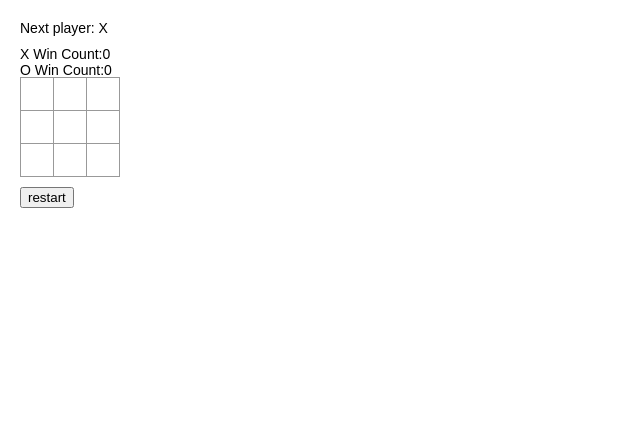
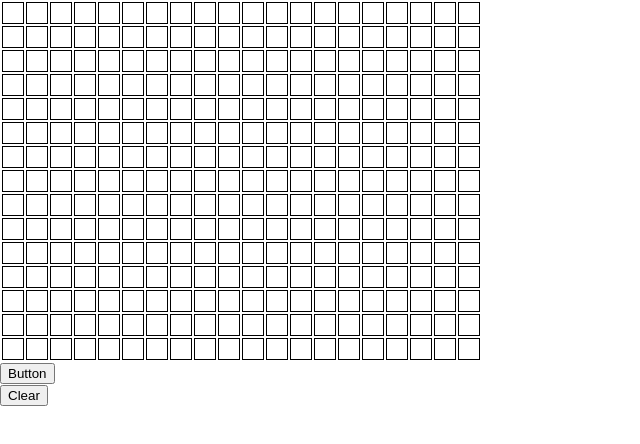
Before and after one commit to avevotsira/my-react-project, a React (Create React App) app: page / in a window 1280 px wide. Shown: the top 444 px of the page, without its empty margins (0-640 px from the left). Built offline with nearby package versions, Linux system fonts and the light colour scheme.

Commit message:
Working 1st Part finding

```diff
--- a/src/App.css
+++ b/src/App.css
@@ -52,3 +52,8 @@
   margin-left: 20px;
   min-width: 190px;
 }
+
+.foo th, .foo td , .foo button {
+  border: 1px solid #000;
+  padding: 10px;
+}
--- a/src/App.js
+++ b/src/App.js
@@ -1,117 +1,66 @@
-import React, { useState } from "react";
+import React, { useEffect, useState } from "react";
 import "./App.css";
 
-function Board() {
-  const [squares, setSquares] = React.useState(Array(9).fill(null));
-  const [XWinCount, SetXWinCount] = useState(0);
-  const [OWinCount, SetOWinCount] = useState(0);
-  const [winner, setWinner] = useState(null);
+function create2dArray(n, m) {
+  return new Array(n).fill().map((_) => new Array(m).fill(false));
+}
 
-  const nextValue = calculateNextValue(squares);
-  const status = calculateStatus(winner, squares, nextValue);
+function App() {
+  // 15 x 20
+  const [grid, setGrid] = useState(create2dArray(15, 20));
+  const [IsActivated, setIsActivate] = useState(false);
 
-  function selectSquare(square) {
-    if (winner || squares[square]) {
-      return;
+  const onClick = (r, c) => {
+    const list = [...grid];
+    if (IsActivated) {
+      list[r][c] = IsActivated;
+      setGrid(list);
     }
+  };
+  console.log("hello", grid);
 
-    const squaresCopy = [...squares];
-    squaresCopy[square] = nextValue;
-
-    const hasWinner = calculateWinner(squaresCopy);
-    if (hasWinner) {
-      setWinner(hasWinner);
-      if (hasWinner === "X") SetXWinCount(XWinCount + 1);
-      else SetOWinCount(OWinCount + 1);
+  const handlesClear = () => {
+    setGrid(create2dArray(15, 20));
+    if (IsActivated) {
+      setIsActivate((e) => !e);
     }
-
-    setSquares(squaresCopy);
-  }
-
-  function restart() {
-    setSquares(Array(9).fill(null));
-    setWinner(null);
-  }
-
-  function renderSquare(i) {
-    return (
-      <button className="square" onClick={() => selectSquare(i)}>
-        {squares[i]}
-      </button>
-    );
-  }
-
+  };
+  const handlesClick = () => {
+    setIsActivate((e) => !e);
+  };
+  const color = {
+    color: IsActivated ? "White" : "",
+    background: IsActivated ? "Black" : "",
+  };
   return (
     <div>
-      <div className="status">{status}</div>
-      <div>X Win Count:{XWinCount}</div>
-      <div>O Win Count:{OWinCount}</div>
-      <div className="board-row">
-        {renderSquare(0)}
-        {renderSquare(1)}
-        {renderSquare(2)}
+      <table className="foo">
+        <tbody>
+          {grid.map((row, r) => (
+            <tr key={r}>
+              {row.map((column, c) => (
+                <td
+                  key={c}
+                  onClick={() => onClick(r, c)}
+                  style={{ backgroundColor: column ? "black" : "white" }}
+                >
+                  {column}
+                </td>
+              ))}
+            </tr>
+          ))}
+        </tbody>
+      </table>
+      <div>
+        <button onClick={handlesClick} style={color}>
+          Button
+        </button>
       </div>
-      <div className="board-row">
-        {renderSquare(3)}
-        {renderSquare(4)}
-        {renderSquare(5)}
-      </div>
-      <div className="board-row">
-        {renderSquare(6)}
-        {renderSquare(7)}
-        {renderSquare(8)}
-      </div>
-      <button className="restart" onClick={restart}>
-        restart
-      </button>
-    </div>
-  );
-}
-
-function Game() {
-  return (
-    <div className="game">
-      <div className="game-board">
-        <Board />
+      <div>
+        <button onClick={handlesClear}>Clear</button>
       </div>
     </div>
   );
 }
 
-function calculateStatus(winner, squares, nextValue) {
-  return winner
-    ? `Winner: ${winner}`
-    : squares.every(Boolean)
-    ? `Scratch: Cat's game`
-    : `Next player: ${nextValue}`;
-}
-
-function calculateNextValue(squares) {
-  return squares.filter(Boolean).length % 2 === 0 ? "X" : "O";
-}
-
-function calculateWinner(squares) {
-  const lines = [
-    [0, 1, 2],
-    [3, 4, 5],
-    [6, 7, 8],
-    [0, 3, 6],
-    [1, 4, 7],
-    [2, 5, 8],
-    [0, 4, 8],
-    [2, 4, 6],
-  ];
-  for (let i = 0; i < lines.length; i++) {
-    const [a, b, c] = lines[i];
-    if (squares[a] && squares[a] === squares[b] && squares[a] === squares[c]) {
-      return squares[a];
-    }
-  }
-  return null;
-}
-
-function App() {
-  return <Game />;
-}
-
 export default App;
```
Also changed, not shown: src/Node.js (added, +7 -0 lines).
